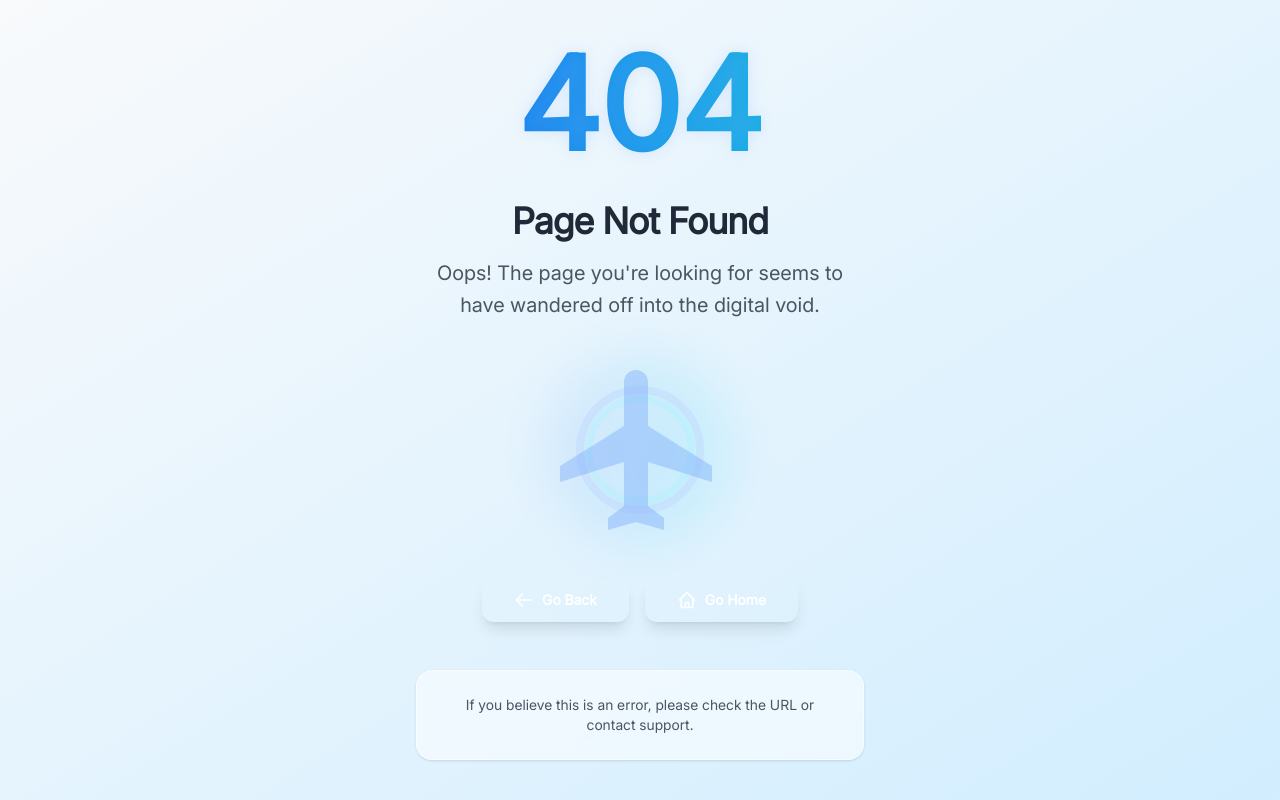
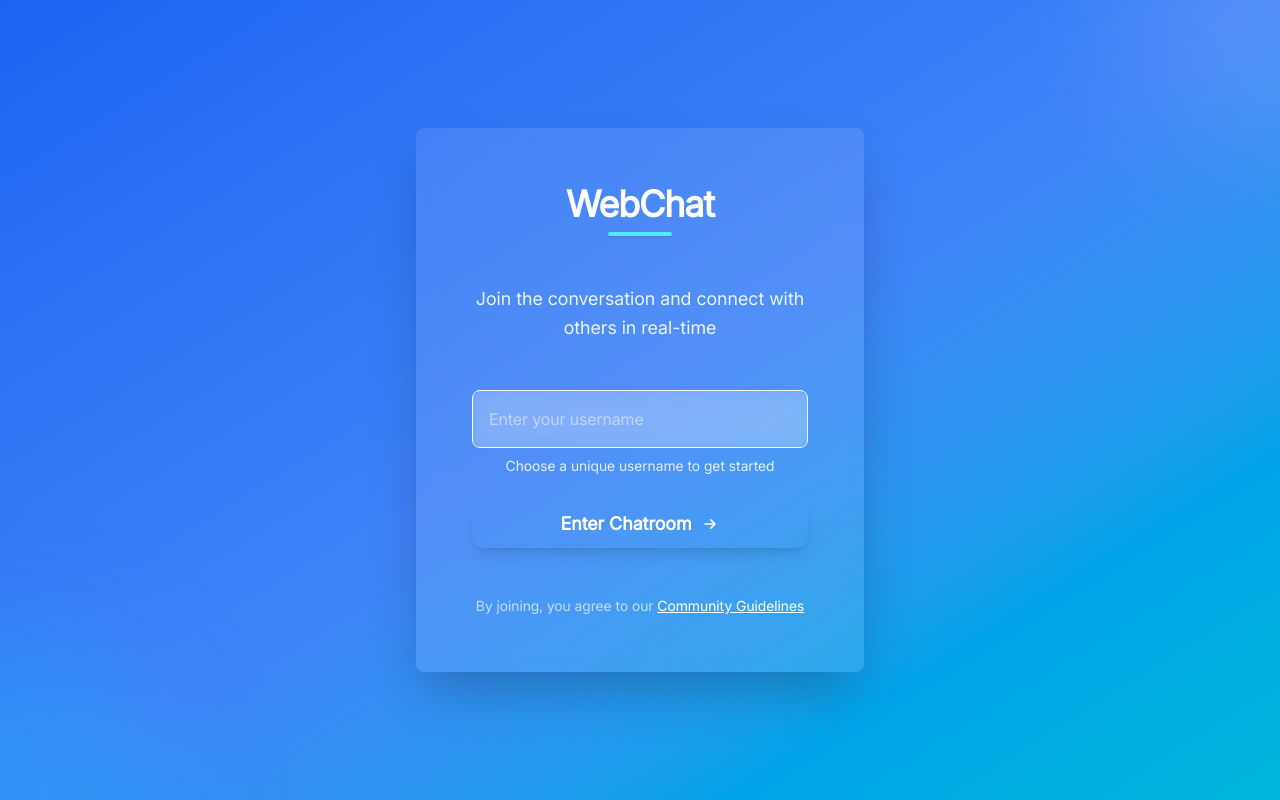
Before and after one commit to holifield4/chat-app, a React (Vite) app in the folder chat-client/: page /login in a window 1280 px wide. Before the commit this address had no page. Built offline with nearby package versions, Linux system fonts and the light colour scheme.

Commit message:
modify route logic

```diff
--- a/chat-client/src/App.tsx
+++ b/chat-client/src/App.tsx
@@ -1,14 +1,17 @@
-import { BrowserRouter, Routes, Route } from "react-router-dom";
+import { BrowserRouter, Routes, Route, Navigate } from "react-router-dom";
 import { lazy, Suspense } from "react";
 import Loading from "./components/loading/Loading";
 import PageLayout from "./layout/PageLayout";
 import { ThemeInit } from "../.flowbite-react/init";
+import useAuth from "./store/useAuth";
 
 const LoginPage = lazy(() => import("./pages/LoginPage"));
 const Home = lazy(() => import("./pages/Home"));
 const PageNotFound = lazy(() => import("./pages/PageNotFound"));
 
 function App() {
+  const isAuthenticated = useAuth((state) => state.isAuthenticated);
+
   return (
     <>
     <ThemeInit/>
@@ -16,8 +19,8 @@ function App() {
       <PageLayout>
         <Suspense fallback={<Loading />}>
           <Routes>
-            <Route path="/" element={<LoginPage />} />
-            <Route path="/home" element={<Home />} />
+            <Route path="/" element={isAuthenticated ? <Home /> : <Navigate to="/login"/>}/>
+            <Route path="/login" element={isAuthenticated ? <Navigate to="/"/> : <LoginPage />} />
             <Route path="*" element={<PageNotFound />} />
           </Routes>
         </Suspense>
```
